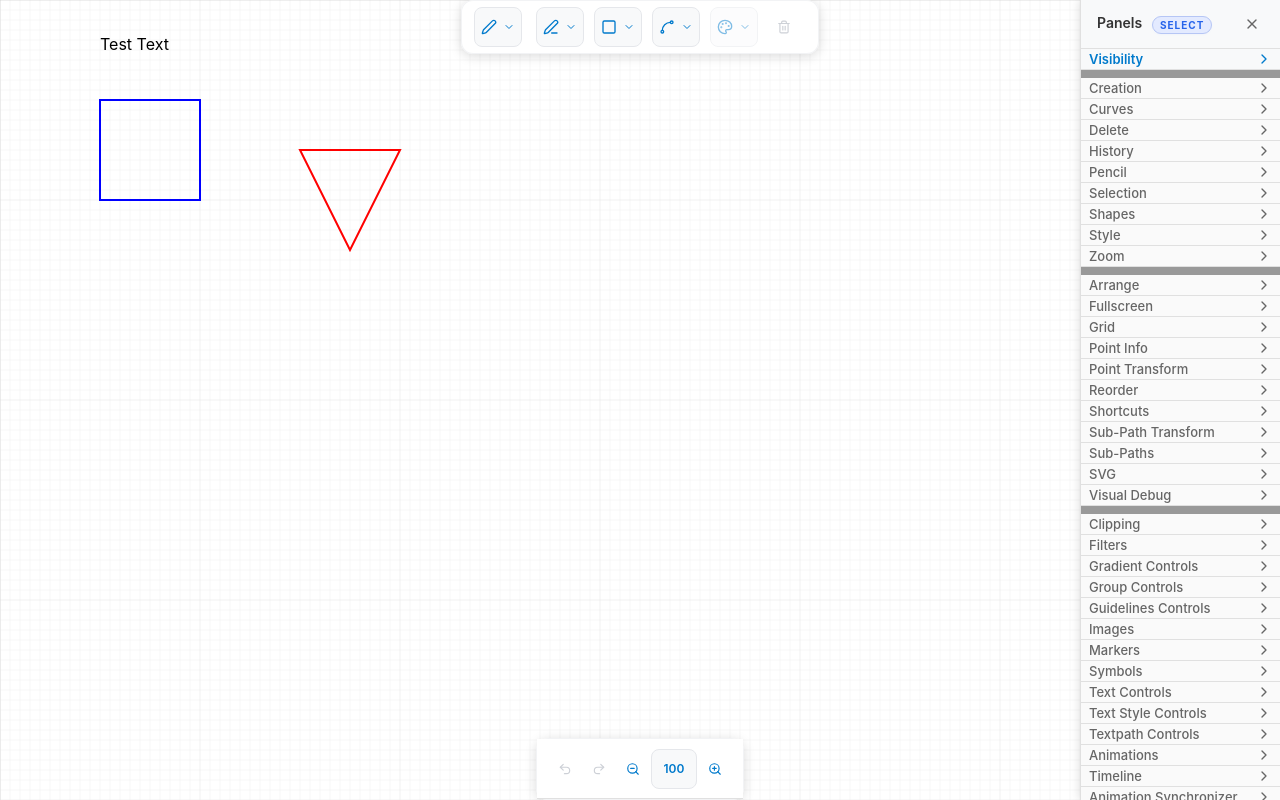
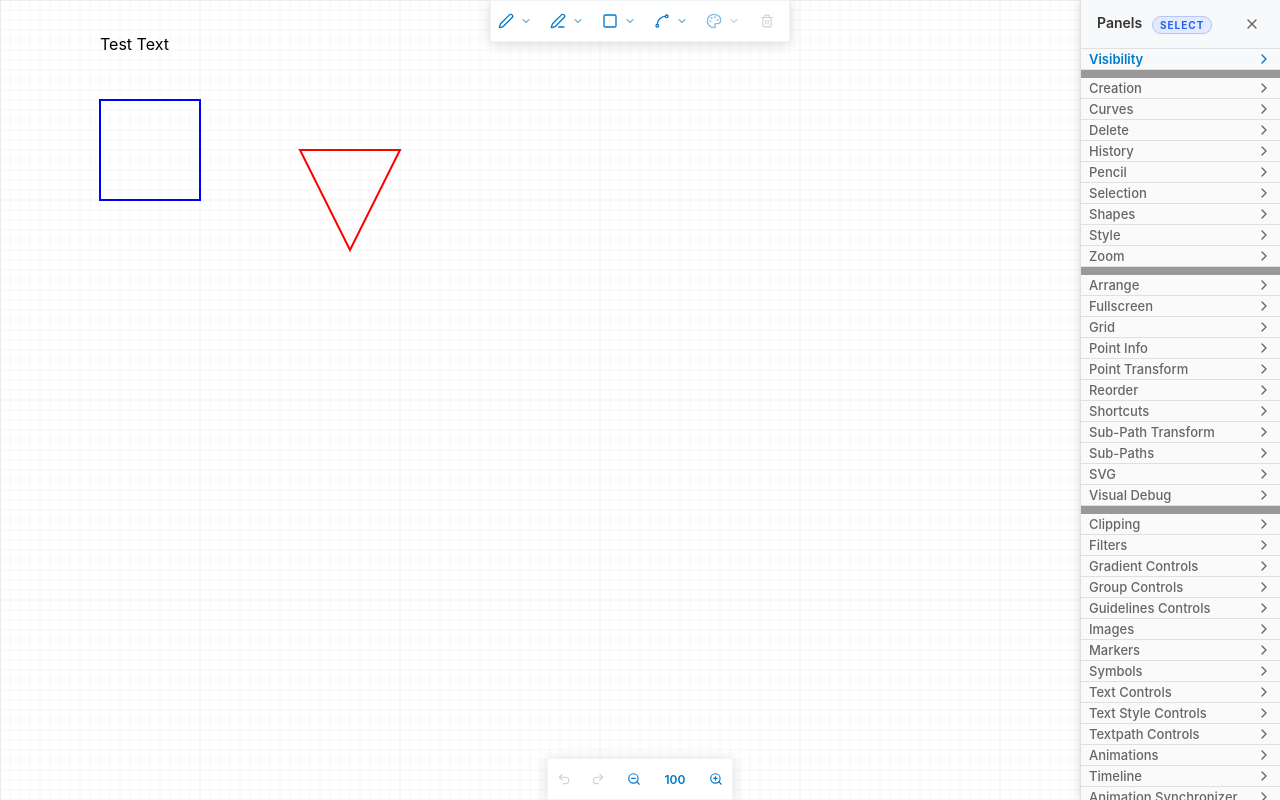
Before and after one commit to regalagram/sspe, a React (Vite) app: page / in a window 1280 px wide. Built offline with nearby package versions, Linux system fonts and the light colour scheme.

Commit message:
refactor: Update toolbar and writing tools styles for consistency and improved UX

```diff
--- a/src/components/Toolbar.tsx
+++ b/src/components/Toolbar.tsx
@@ -16,7 +16,6 @@ export const Toolbar: React.FC<ToolbarProps> = ({
     backdropFilter: 'blur(10px)', // Blur effect for modern look
     WebkitBackdropFilter: 'blur(10px)', // Safari support
     border: '1px solid rgba(229, 231, 235, 0.5)', // Border all around
-    borderRadius: '12px', // Rounded corners
     boxShadow: '0 2px 12px rgba(0, 0, 0, 0.15)',
     position: 'fixed', // Fixed position instead of sticky
     bottom: 'env(safe-area-inset-bottom, 8px)', // Bottom margin with safe area support
@@ -41,8 +40,8 @@ export const Toolbar: React.FC<ToolbarProps> = ({
     display: 'flex',
     alignItems: 'center',
     justifyContent: 'center', // Center all buttons horizontally
-    padding: '6px 12px', // Comfortable padding around buttons
-    gap: '2px', // Small gap between sections
+    padding: '0px', // No vertical padding
+    gap: '4px', // Optimized gap between sections
     minHeight: 'fit-content', // Natural height based on button size
     overflow: 'visible', // Allow submenus to overflow
     position: 'relative', // Establish positioning context
@@ -58,13 +57,13 @@ export const Toolbar: React.FC<ToolbarProps> = ({
     <div style={{ ...toolbarStyle, ...scrollbarHideStyle }}>
       <style>
         {`
-          .toolbar-container::-webkit-scrollbar {
+          .bottom-toolbar-content::-webkit-scrollbar {
             display: none;
           }
         `}
       </style>
       <div
-        className="toolbar-container"
+        className="bottom-toolbar-content"
         style={toolbarContentStyle}
       >
         {/* Section 1: Undo/Redo */}
--- a/src/components/ToolbarButton.tsx
+++ b/src/components/ToolbarButton.tsx
@@ -44,7 +44,7 @@ export const ToolbarButton: React.FC<ToolbarButtonProps> = ({
     justifyContent: 'center',
     border: 'none',
     borderRadius: isMobileDevice ? '8px' : '6px',
-    background: active ? color : 'transparent',
+    background: active ? color : 'white',
     color: active ? 'white' : (disabled ? '#9ca3af' : color),
     cursor: disabled ? 'not-allowed' : 'pointer',
     transition: 'all 0.15s ease',
@@ -70,7 +70,7 @@ export const ToolbarButton: React.FC<ToolbarButtonProps> = ({
 
   const handlePointerLeave = (e: React.PointerEvent) => {
     if (!active) {
-      (e.currentTarget as HTMLButtonElement).style.background = 'transparent';
+      (e.currentTarget as HTMLButtonElement).style.background = 'white';
     }
   };
 
--- a/src/components/WritingCurveTools.tsx
+++ b/src/components/WritingCurveTools.tsx
@@ -39,12 +39,11 @@ export const WritingCurveTools: React.FC = () => {
             justifyContent: 'center',
             width: '48px',
             height: '40px',
-            background: isCurveActive ? '#007acc' : (isCurveSubmenuOpen ? '#e0f2fe' : '#f8f9fa'),
-            borderRadius: '8px',
+            background: isCurveActive ? '#007acc' : (isCurveSubmenuOpen ? '#e5e7eb' : 'white'),
             fontSize: '12px',
             fontWeight: 600,
             color: isCurveActive ? 'white' : '#007acc',
-            border: '1px solid #e5e7eb',
+            border: 'none',
             gap: '4px',
             padding: '0 4px',
             cursor: 'pointer',
@@ -102,9 +101,6 @@ export const WritingCurveTools: React.FC = () => {
           </>
         )}
       </ToolbarSubmenu>
-
-      {/* Small spacing after curve tools */}
-      <div style={{ width: '4px' }} />
     </ToolbarSection>
   );
 };
--- a/src/components/WritingPencilTools.tsx
+++ b/src/components/WritingPencilTools.tsx
@@ -54,12 +54,11 @@ export const WritingPencilTools: React.FC = () => {
             justifyContent: 'center',
             width: '48px',
             height: '40px',
-            background: isPencilActive ? '#007acc' : (isPencilSubmenuOpen ? '#e0f2fe' : '#f8f9fa'),
-            borderRadius: '8px',
+            background: isPencilActive ? '#007acc' : (isPencilSubmenuOpen ? '#e5e7eb' : 'white'),
             fontSize: '12px',
             fontWeight: 600,
             color: isPencilActive ? 'white' : '#007acc',
-            border: '1px solid #e5e7eb',
+            border: 'none',
             gap: '4px',
             padding: '0 4px',
             cursor: 'pointer',
@@ -144,9 +143,6 @@ export const WritingPencilTools: React.FC = () => {
           />
         ))}
       </ToolbarSubmenu>
-
-      {/* Small spacing after pencil tools */}
-      <div style={{ width: '4px' }} />
     </ToolbarSection>
   );
 };
--- a/src/components/WritingShapeTools.tsx
+++ b/src/components/WritingShapeTools.tsx
@@ -72,12 +72,11 @@ export const WritingShapeTools: React.FC = () => {
             justifyContent: 'center',
             width: '48px',
             height: '40px',
-            background: isShapeActive ? '#007acc' : (isShapeSubmenuOpen ? '#e0f2fe' : '#f8f9fa'),
-            borderRadius: '8px',
+            background: isShapeActive ? '#007acc' : (isShapeSubmenuOpen ? '#e5e7eb' : 'white'),
             fontSize: '12px',
             fontWeight: 600,
             color: isShapeActive ? 'white' : '#007acc',
-            border: isShapeActive ? '2px solid #007acc' : '1px solid #e5e7eb',
+            border: 'none',
             gap: '4px',
             padding: '0 4px',
             cursor: 'pointer',
@@ -163,9 +162,6 @@ export const WritingShapeTools: React.FC = () => {
           );
         })}
       </ToolbarSubmenu>
-
-      {/* Small spacing after shape tools */}
-      <div style={{ width: '4px' }} />
     </ToolbarSection>
   );
 };
--- a/src/components/WritingStyleTools.tsx
+++ b/src/components/WritingStyleTools.tsx
@@ -88,12 +88,11 @@ export const WritingStyleTools: React.FC = () => {
             justifyContent: 'center',
             width: '48px',
             height: '40px',
-            background: isStyleSubmenuOpen ? '#e0f2fe' : '#f8f9fa',
-            borderRadius: '8px',
+            background: isStyleSubmenuOpen ? '#e5e7eb' : 'white',
             fontSize: '12px',
             fontWeight: 600,
             color: '#007acc',
-            border: '1px solid #e5e7eb',
+            border: 'none',
             gap: '4px',
             padding: '0 4px',
             cursor: 'pointer',
@@ -248,9 +247,6 @@ export const WritingStyleTools: React.FC = () => {
           </>
         )}
       </ToolbarSubmenu>
-
-      {/* Small spacing after style tools */}
-      <div style={{ width: '4px' }} />
     </ToolbarSection>
   );
 };
--- a/src/components/WritingToolbar.tsx
+++ b/src/components/WritingToolbar.tsx
@@ -20,7 +20,6 @@ export const WritingToolbar: React.FC<WritingToolbarProps> = ({
     backdropFilter: 'blur(10px)', // Blur effect for modern look
     WebkitBackdropFilter: 'blur(10px)', // Safari support
     border: '1px solid rgba(229, 231, 235, 0.5)', // Border all around
-    borderRadius: '12px', // Rounded corners
     boxShadow: '0 2px 12px rgba(0, 0, 0, 0.15)',
     position: 'fixed', // Fixed position instead of sticky
     top: 'env(safe-area-inset-top, 8px)', // Top margin with safe area support
@@ -45,8 +44,8 @@ export const WritingToolbar: React.FC<WritingToolbarProps> = ({
     display: 'flex',
     alignItems: 'center',
     justifyContent: 'center', // Center all buttons horizontally
-    padding: '6px 12px', // Comfortable padding around buttons
-    gap: '4px', // Small gap between sections
+    padding: '0px', // No vertical padding
+    gap: '4px', // Optimized gap between sections
     minHeight: 'fit-content', // Natural height based on button size
     overflow: 'visible', // Allow submenus to overflow
     position: 'relative', // Establish positioning context
@@ -62,13 +61,13 @@ export const WritingToolbar: React.FC<WritingToolbarProps> = ({
     <div style={{ ...toolbarStyle, ...scrollbarHideStyle }}>
       <style>
         {`
-          .writing-toolbar-container::-webkit-scrollbar {
+          .top-toolbar-content::-webkit-scrollbar {
             display: none;
           }
         `}
       </style>
       <div
-        className="writing-toolbar-container"
+        className="top-toolbar-content"
         style={toolbarContentStyle}
       >
         {/* Section 1: Creation Tools (M, L, C, Z, New Path) */}
--- a/src/plugins/creation/ToolbarCreation.tsx
+++ b/src/plugins/creation/ToolbarCreation.tsx
@@ -100,12 +100,11 @@ export const ToolbarCreationTools: React.FC = () => {
             justifyContent: 'center',
             width: '48px', // Fixed width to prevent jumping
             height: '40px',
-            background: hasActiveTool ? '#007acc' : (isCreationSubmenuOpen ? '#e0f2fe' : '#f8f9fa'),
-            borderRadius: '8px',
+            background: hasActiveTool ? '#007acc' : (isCreationSubmenuOpen ? '#e5e7eb' : 'white'),
             fontSize: '12px',
             fontWeight: 600,
             color: hasActiveTool ? 'white' : '#007acc',
-            border: '1px solid #e5e7eb',
+            border: 'none',
             gap: '4px',
             padding: '0 4px', // Reduced padding since width is fixed
             cursor: 'pointer',
@@ -156,9 +155,6 @@ export const ToolbarCreationTools: React.FC = () => {
           />
         ))}
       </MobileToolbarSubmenu>
-
-      {/* Small spacing after creation tools */}
-      <div style={{ width: '8px' }} />
     </MobileToolbarSection>
   );
 };
--- a/src/plugins/zoom/ToolbarZoom.tsx
+++ b/src/plugins/zoom/ToolbarZoom.tsx
@@ -80,12 +80,11 @@ export const ToolbarZoomControls: React.FC = () => {
             justifyContent: 'center',
             minWidth: '46px',
             height: '40px',
-            background: isZoomSubmenuOpen ? '#e0f2fe' : '#f8f9fa',
-            borderRadius: '8px',
+            background: isZoomSubmenuOpen ? '#e5e7eb' : 'white',
             fontSize: '12px',
             fontWeight: 600,
             color: '#007acc',
-            border: '1px solid #e5e7eb',
+            border: 'none',
             gap: '4px',
             padding: '0 8px',
             cursor: 'pointer',
```
Also changed, not shown: src/components/ToolbarSubmenu.tsx (+129 -7 lines).
